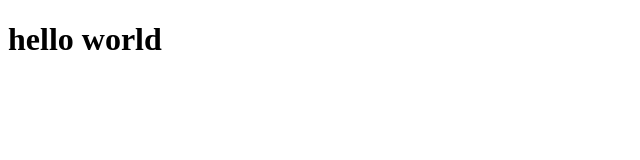
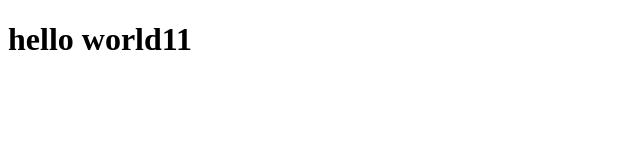
Before and after one commit to xiejingjing12/blog-test, a plain HTML site: page index.html in a window 1280 px wide. Shown: the full height of the page, 0-640 px from the left. Drawn offline with Linux system fonts and the light colour scheme.

Commit message:
版本change

```diff
--- a/index.html
+++ b/index.html
@@ -1,6 +1,6 @@
 <!doctype html>
 <html>
 <body>
-  <h1>hello world</h1>
+  <h1>hello world11</h1>
 </body>
 </html>
```
Also changed, not shown: 1 other file.
